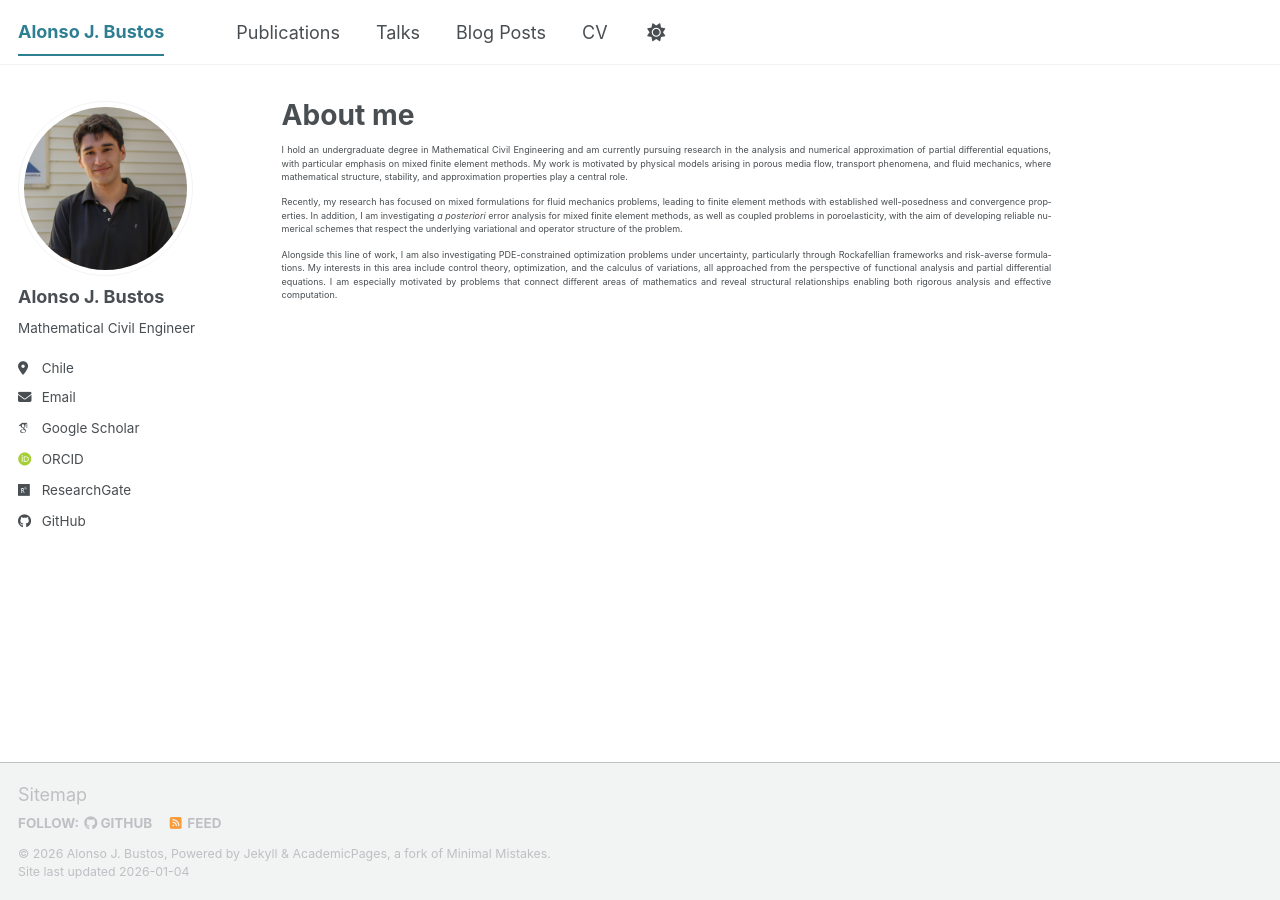
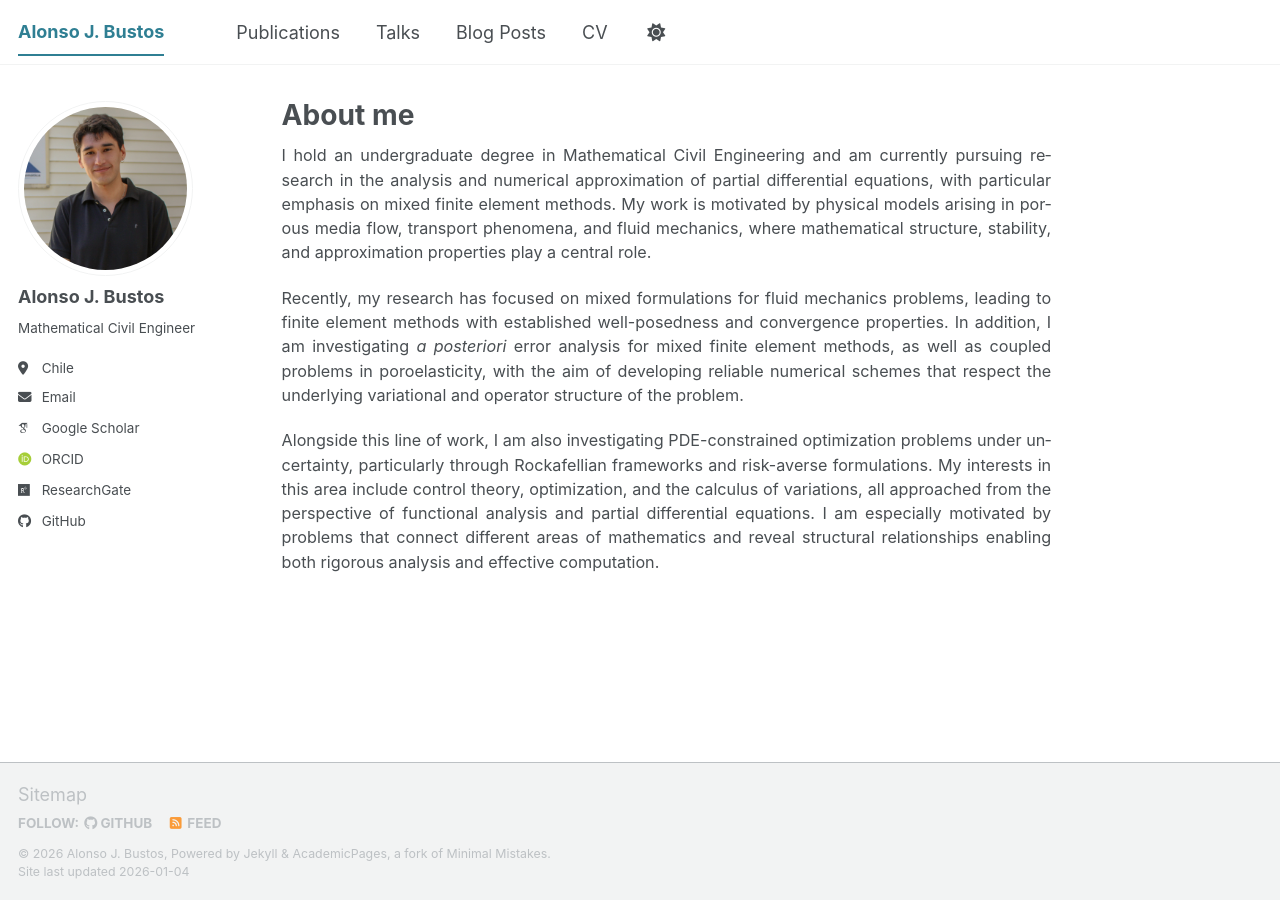
Before and after one commit to alonsojbustos/alonsojbustos.github.io, a Jekyll site: the page built from _pages/about.md, in a window 1280 px wide. Built offline with Jekyll 4.4.1, drawn with Linux system fonts in a browser that asks for light colours; some web fonts are replaced; a script bundle is joined from its source files by our own code; library files that are not in the unit come from our copies.

Commit message:
Update _page.scss

```diff
--- a/_sass/layout/_page.scss
+++ b/_sass/layout/_page.scss
@@ -56,7 +56,7 @@
   }
 
   p, li, dl {
-    font-size: 0.5em;
+    font-size: 0.9em;
   }
 
   /* paragraph indents */
```
